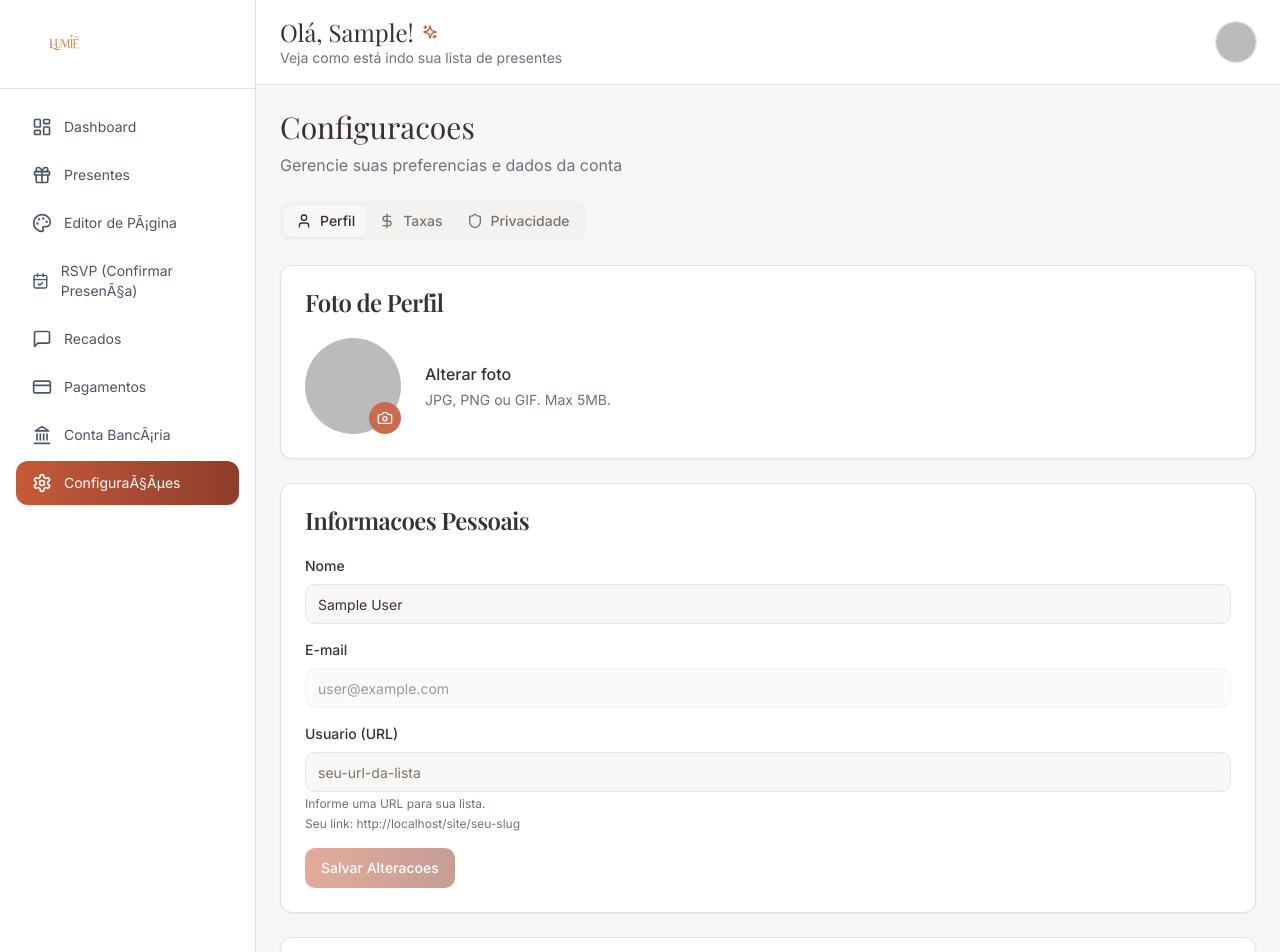
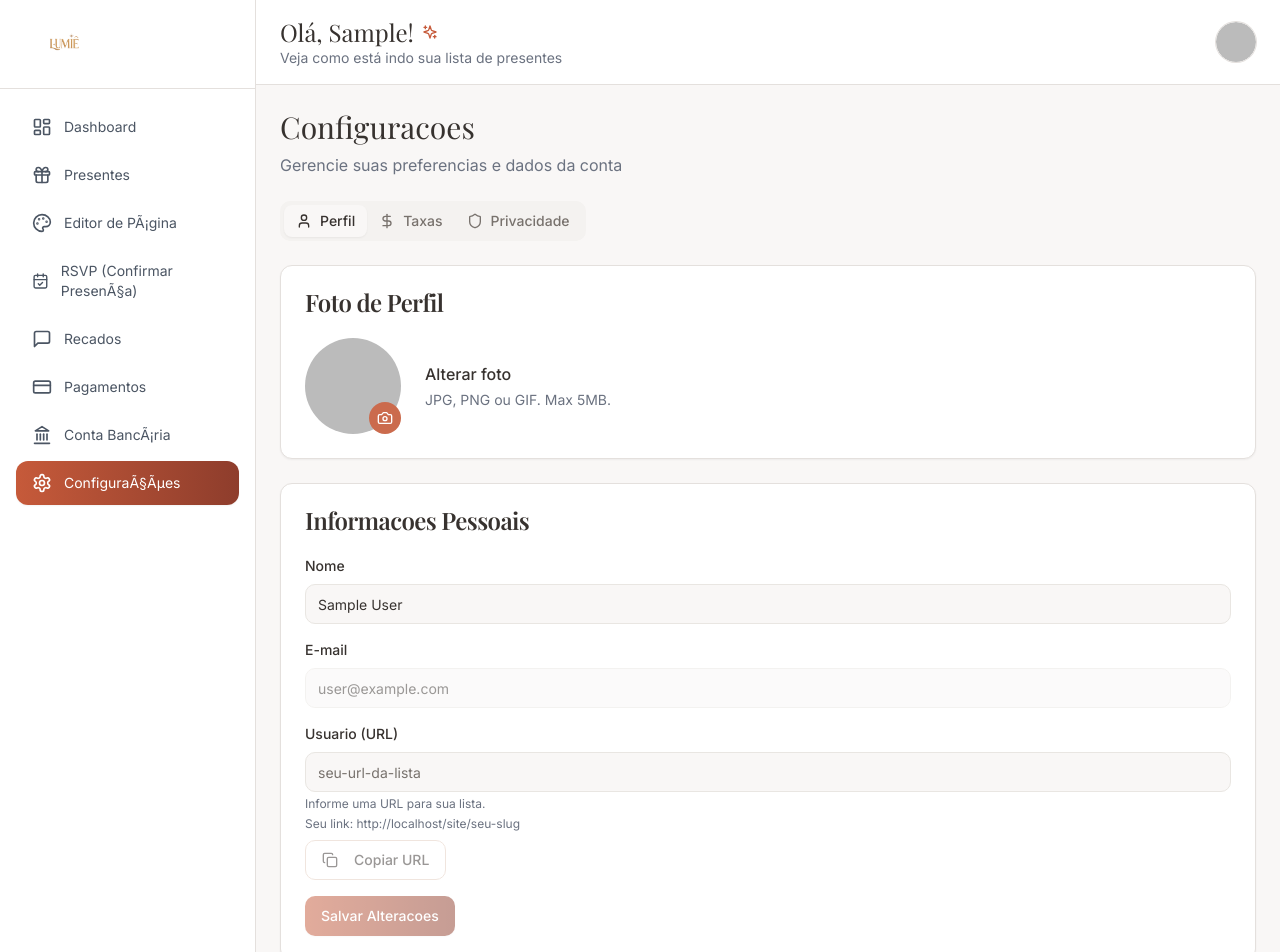
Before and after one commit to lumieconvites-netizen/lumie-presentes, a Next.js app: page /dashboard/configuracoes in a window 1280 px wide. Shown: the top 952 px of the page. Built offline with nearby package versions, Linux system fonts and the light colour scheme; no server answers; the database is empty; sample sign-in values are in the browser's storage.

Commit message:
feat(config): adiciona copiar URL e corrige avatar do header

```diff
--- a/app/dashboard/configuracoes/page.tsx
+++ b/app/dashboard/configuracoes/page.tsx
@@ -8,7 +8,7 @@ import { Button } from '@/components/ui/button';
 import { Input } from '@/components/ui/input';
 import { Switch } from '@/components/ui/switch';
 import { Tabs, TabsContent, TabsList, TabsTrigger } from '@/components/ui/tabs';
-import { Camera, User, DollarSign, Shield } from 'lucide-react';
+import { Camera, User, DollarSign, Shield, Copy } from 'lucide-react';
 import Image from 'next/image';
 
 export default function ConfiguracoesPage() {
@@ -36,6 +36,7 @@ export default function ConfiguracoesPage() {
   const [slugChecking, setSlugChecking] = useState(false);
   const [slugAvailable, setSlugAvailable] = useState<boolean | null>(null);
   const [slugMessage, setSlugMessage] = useState('');
+  const [copyingUrl, setCopyingUrl] = useState(false);
 
   useEffect(() => {
     if (sessionImage) setPhoto(sessionImage);
@@ -243,6 +244,18 @@ export default function ConfiguracoesPage() {
     []
   );
   const previewSlug = slugInput.trim() || giftListSlug;
+  const publicUrl = `${publicBase}/site/${previewSlug || 'seu-slug'}`;
+
+  const handleCopyUrl = async () => {
+    try {
+      setCopyingUrl(true);
+      await navigator.clipboard.writeText(publicUrl);
+    } catch {
+      alert('Nao foi possivel copiar a URL agora.');
+    } finally {
+      setTimeout(() => setCopyingUrl(false), 900);
+    }
+  };
 
   if (status === 'loading') {
     return <div className="p-6">Carregando...</div>;
@@ -334,7 +347,17 @@ export default function ConfiguracoesPage() {
                 <p className={`text-xs mt-1 ${slugAvailable ? 'text-green-600' : 'text-gray-500'}`}>
                   {slugChecking ? 'Verificando disponibilidade...' : slugMessage || 'Defina a URL da sua lista.'}
                 </p>
-                <p className="text-xs text-gray-500 mt-1">Seu link: {publicBase}/site/{previewSlug || 'seu-slug'}</p>
+                <p className="text-xs text-gray-500 mt-1">Seu link: {publicUrl}</p>
+                <Button
+                  type="button"
+                  variant="outline"
+                  className="mt-2 border-[#e3cdbf] bg-white hover:bg-[#fff7f1]"
+                  onClick={handleCopyUrl}
+                  disabled={slugChecking || !previewSlug}
+                >
+                  <Copy className="w-4 h-4 mr-2" />
+                  {copyingUrl ? 'Copiado!' : 'Copiar URL'}
+                </Button>
               </div>
 
               <Button
--- a/components/dashboard/header.tsx
+++ b/components/dashboard/header.tsx
@@ -20,6 +20,10 @@ export default function DashboardHeader() {
   const { user } = useUser();
   const { data: session } = useSession();
   const router = useRouter();
+  const sessionImage = (session?.user as any)?.image as string | undefined;
+  const sessionName = session?.user?.name ?? user?.name ?? 'Usuário';
+  const sessionEmail = session?.user?.email ?? user?.email ?? '';
+  const avatarSrc = sessionImage || user?.photo;
 
   const getUserInitials = (name: string) => {
     return name
@@ -30,7 +34,7 @@ export default function DashboardHeader() {
       .slice(0, 2);
   };
 
-  const firstName = (user?.name || 'Usuário').split(' ')[0];
+  const firstName = sessionName.split(' ')[0];
   const role = (session?.user as any)?.role;
 
   return (
@@ -47,11 +51,11 @@ export default function DashboardHeader() {
         <DropdownMenu>
           <DropdownMenuTrigger asChild>
             <Button variant="ghost" className="h-10 w-10 rounded-full p-0 overflow-hidden ring-1 ring-border">
-              {user?.photo ? (
-                <Image src={user.photo} alt={user.name} width={40} height={40} className="h-10 w-10 rounded-full object-cover" />
+              {avatarSrc ? (
+                <Image src={avatarSrc} alt={sessionName} width={40} height={40} className="h-10 w-10 rounded-full object-cover" />
               ) : (
                 <div className="h-10 w-10 rounded-full bg-primary flex items-center justify-center text-white font-medium">
-                  {user ? getUserInitials(user.name) : 'U'}
+                  {getUserInitials(sessionName)}
                 </div>
               )}
             </Button>
@@ -59,8 +63,8 @@ export default function DashboardHeader() {
           <DropdownMenuContent align="end" className="w-64">
             <DropdownMenuLabel>
               <div className="flex flex-col space-y-1">
-                <p className="text-sm font-medium leading-none">{user?.name}</p>
-                <p className="text-xs leading-none text-muted-foreground">{user?.email}</p>
+                <p className="text-sm font-medium leading-none">{sessionName}</p>
+                <p className="text-xs leading-none text-muted-foreground">{sessionEmail}</p>
               </div>
             </DropdownMenuLabel>
             <DropdownMenuSeparator />
```
